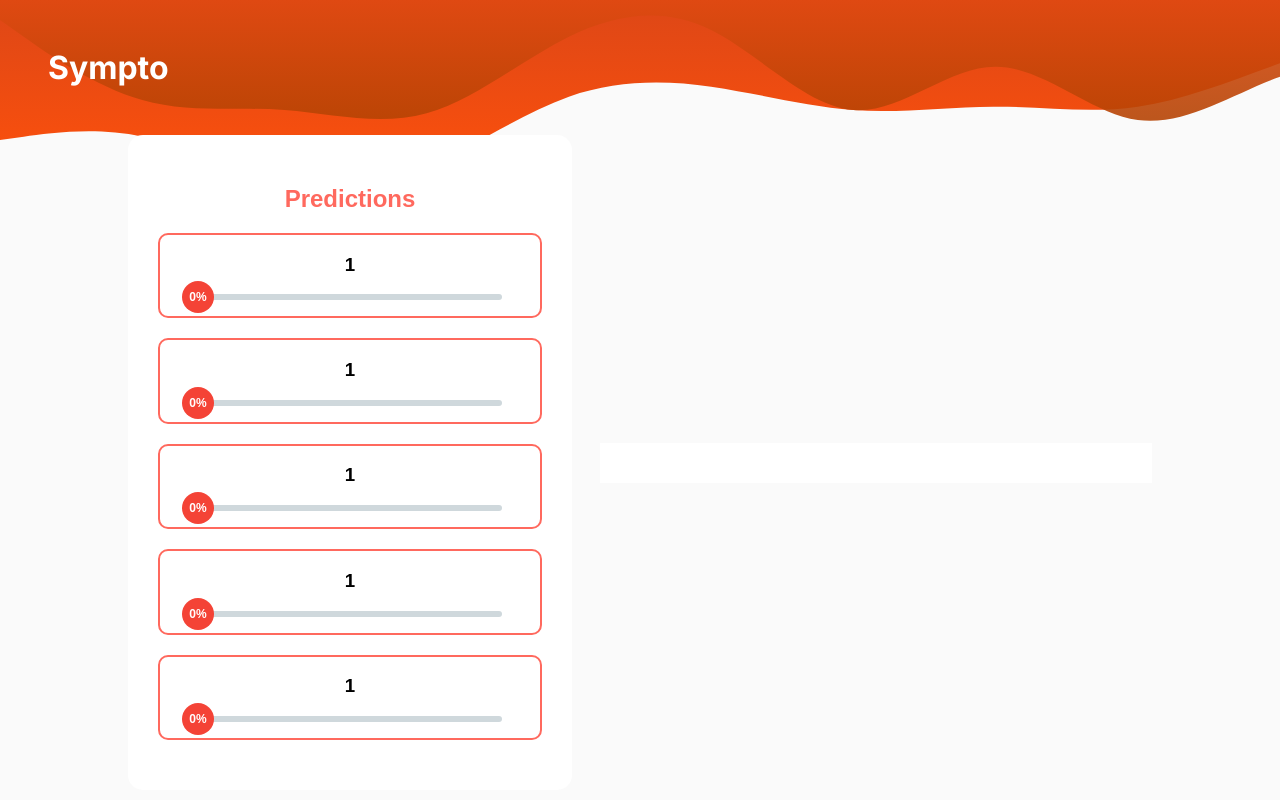
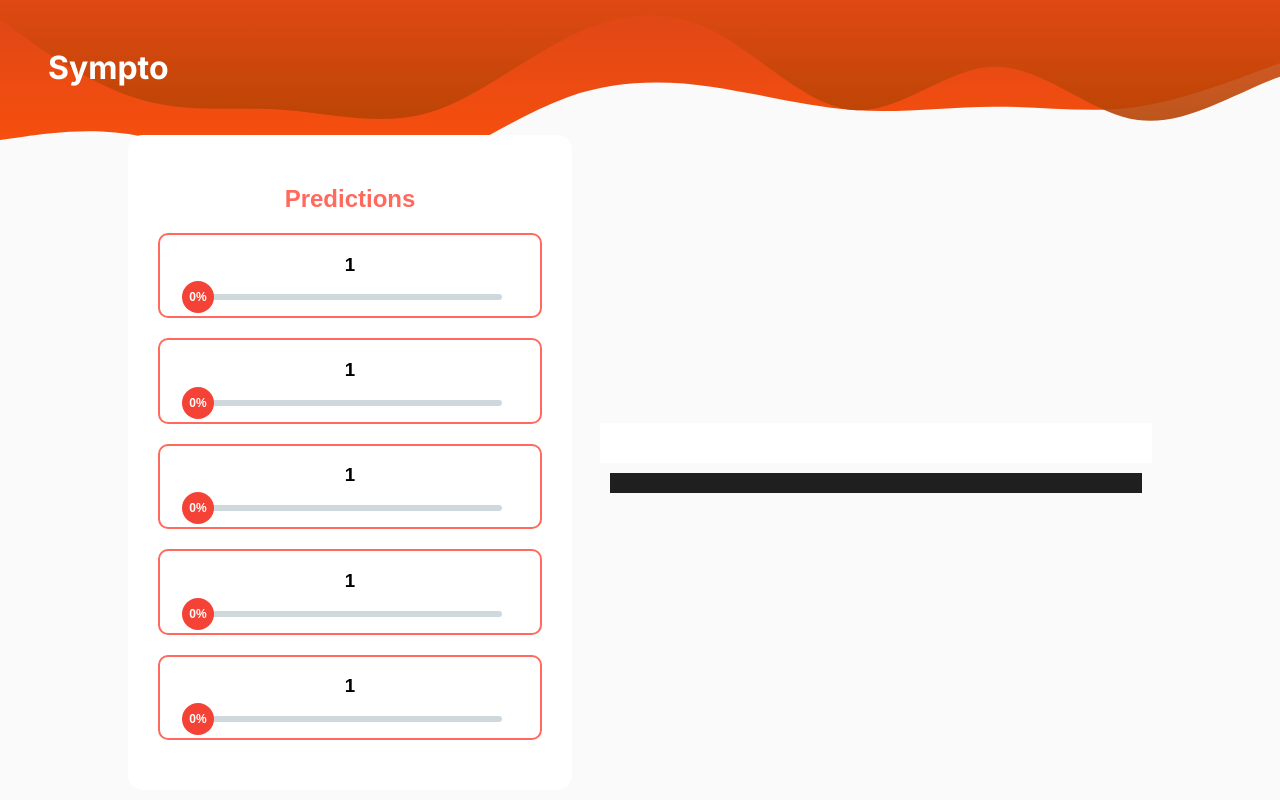
Before and after one commit to AliReda2/Sympto, a Flask app: template templates/symptomOutput.html in a window 1280 px wide. Run offline with Flask 3, Linux system fonts and the light colour scheme; the template is opened without the code that fills it: most values are stand-ins (such as "Sample title", 1, 10 or a date in 2020); parts of the project's set-up code (start-up, migrations or seed data) failed here and were passed over.

Commit message:
Added random quote

```diff
--- a/static/css/symptomOutput.css
+++ b/static/css/symptomOutput.css
@@ -85,6 +85,20 @@
     display: none;
 
 }
+.right-container {
+  display: flex;
+  flex-direction: column;
+  align-items: center;
+}
+#quoteContainer {
+  width: 40vw;
+  background-color: rgb(32, 31, 31);
+  color: #FF695E;
+  font-weight: bold;
+  padding: 10px;
+  margin: 10px;
+}
+
 @property --progress-value {
   syntax: '<integer>';
   inherits: true;
--- a/templates/symptomOutput.html
+++ b/templates/symptomOutput.html
@@ -39,7 +39,7 @@
               {% endfor %}
             </div>
         </div>
-
+        <div class="right-container">
         <div class="details">
           {% for i in range(5) %}
           <div>
@@ -49,9 +49,10 @@
           {% endfor %}
         </div>
 
+        <div id="quoteContainer"></div>
+        </div>
+    </div>
 
-    </div>
-    <div id="quoteContainer"></div>
     <script src="https://code.jquery.com/jquery-3.6.4.min.js"></script>
 <script>
     function toggleInfo(index) {
```
